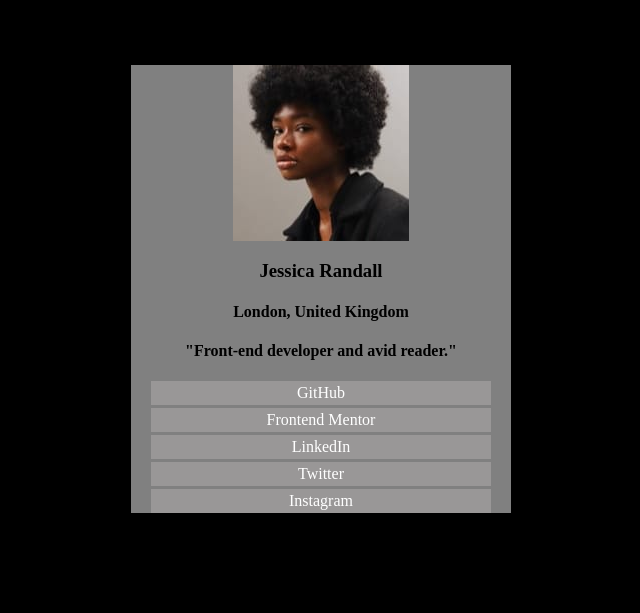
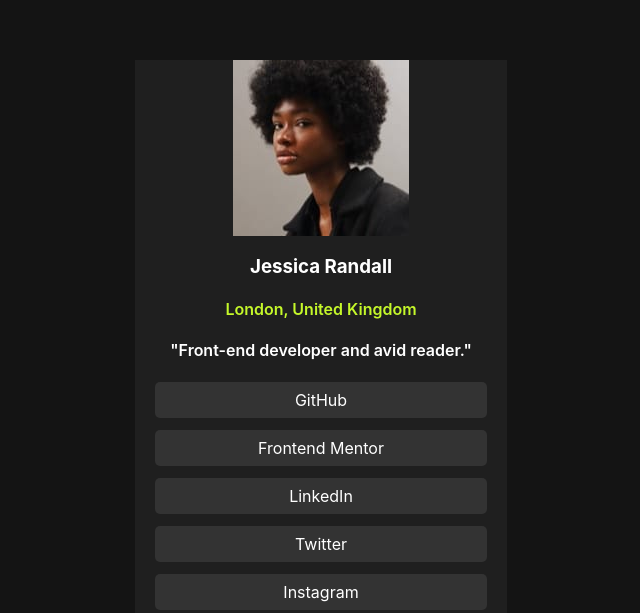
Before and after one commit to Buerkem/FrontendMentor, a plain HTML site: page tmp/social-links-profile/index.html in a window 1280 px wide. Shown: the part 188-801 px from the top of the page, without its empty margins (319-959 px from the left). Drawn offline with Linux system fonts and the light colour scheme.

Commit message:
done with styling for social links

```diff
--- a/tmp/social-links-profile/index.css
+++ b/tmp/social-links-profile/index.css
@@ -1,22 +1,43 @@
+:root {
+    --Green: hsl(75, 94%, 57%);
+    --White: hsl(0, 0%, 100%);
+    --Grey: hsl(0, 0%, 20%);
+    --Dark-Grey: hsl(0, 0%, 12%);
+    --Off-Black: hsl(0, 0%, 8%);
+}
+
 body{
-    background-color:  grey;
+    font-family: 'Inter', sans-serif;
+    font-weight: 400; /* Regular */
+    background-color: var(--Off-Black);
+    margin: 20px;
+    color: var(--White);
+}
+
+h3{
+    font-weight:700;
+}
+
+h4{
+    font-weight:600;
+}
+
+.color-green{
+    color: var(--Green);
 }
 
 .profile-section{
+    padding-bottom: 20px;
     margin-top: 20%;
     margin-bottom: 20%;
-    background-color: grey;
+    background-color: var(--Dark-Grey);
 }
 
 @media screen and (min-width: 800px){
     .profile-section{
-    background-color: grey;
     margin-left: 35%;
     margin-right: 35%;
-    }
-
-    body{
-        background-color: black;
+    background-color: var(--Dark-Grey);
     }
 }
 
@@ -31,11 +52,16 @@ body{
 }
 
 .button{
-    background-color: rgb(153, 151, 151);
-    color: white;
+    background-color: var(--Grey);
     margin-left: 20px;
     margin-right: 20px;
-    margin-bottom: 3px;
-    padding-bottom: 3px;
-    padding-top: 3px;
+    margin-bottom: 12px;
+    padding-bottom: 8px;
+    padding-top: 8px;
+    border-radius: 5px;
 }
+
+.button:hover{
+    background-color: var(--Green);
+    color: var(--Off-Black);
+}
--- a/tmp/social-links-profile/index.html
+++ b/tmp/social-links-profile/index.html
@@ -20,14 +20,13 @@
       <img src="./assets/images/avatar-jessica.jpeg"/>
     </div>
     <h3 class="center-text">Jessica Randall</h3>
-    <h4 class="center-text">London, United Kingdom</h2>
+    <h4 class="center-text color-green">London, United Kingdom</h2>
     <h4 class="center-text">"Front-end developer and avid reader."</h2>
     <div class="button center-text">GitHub</div>
     <div class="button center-text">Frontend Mentor</div>
     <div class="button center-text">LinkedIn</div>
     <div class="button center-text">Twitter</div>
     <div class="button center-text">Instagram</div>
-
     </div>
     <div class="attribution">
       Challenge by <a href="https://www.frontendmentor.io?ref=challenge" target="_blank">Frontend Mentor</a>.
```
